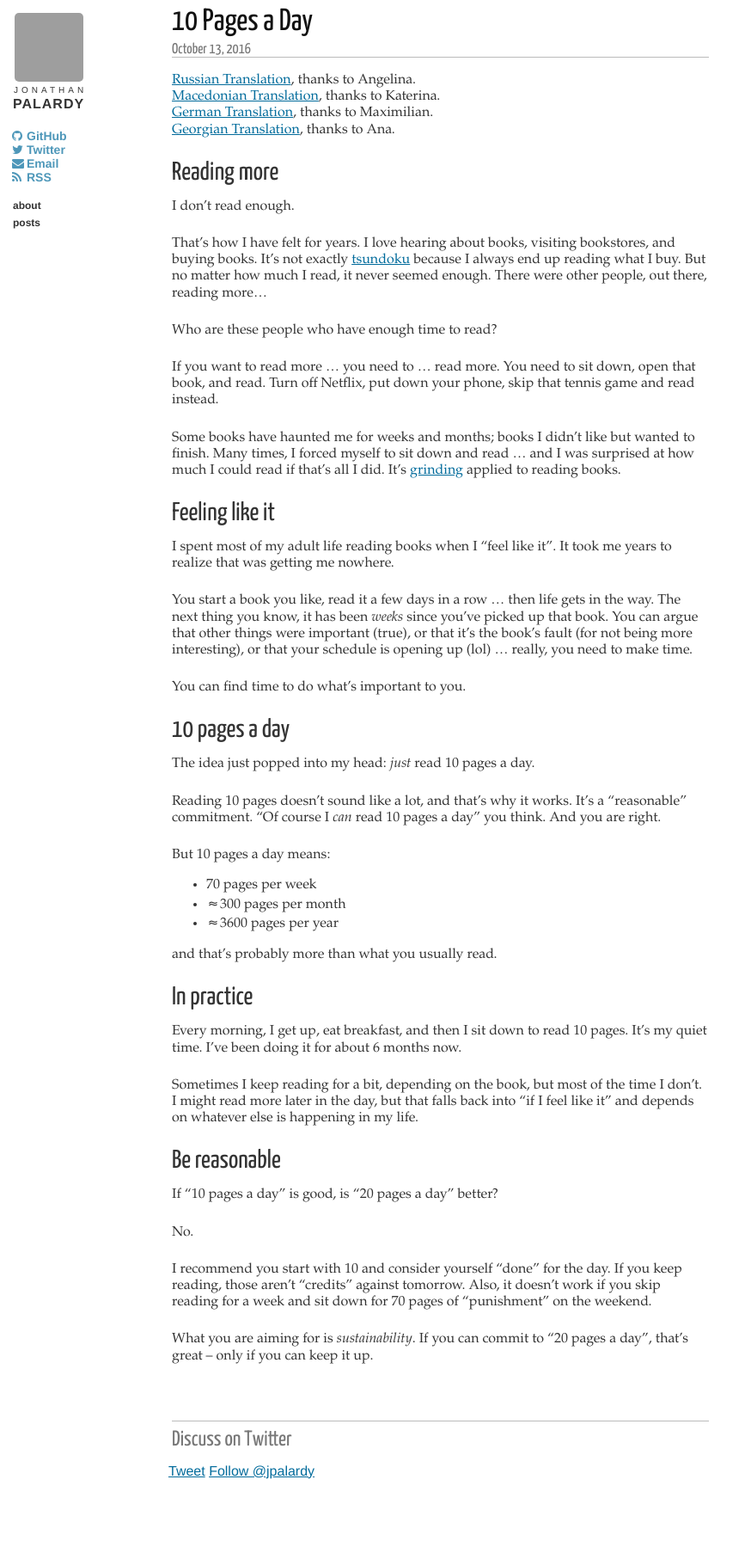
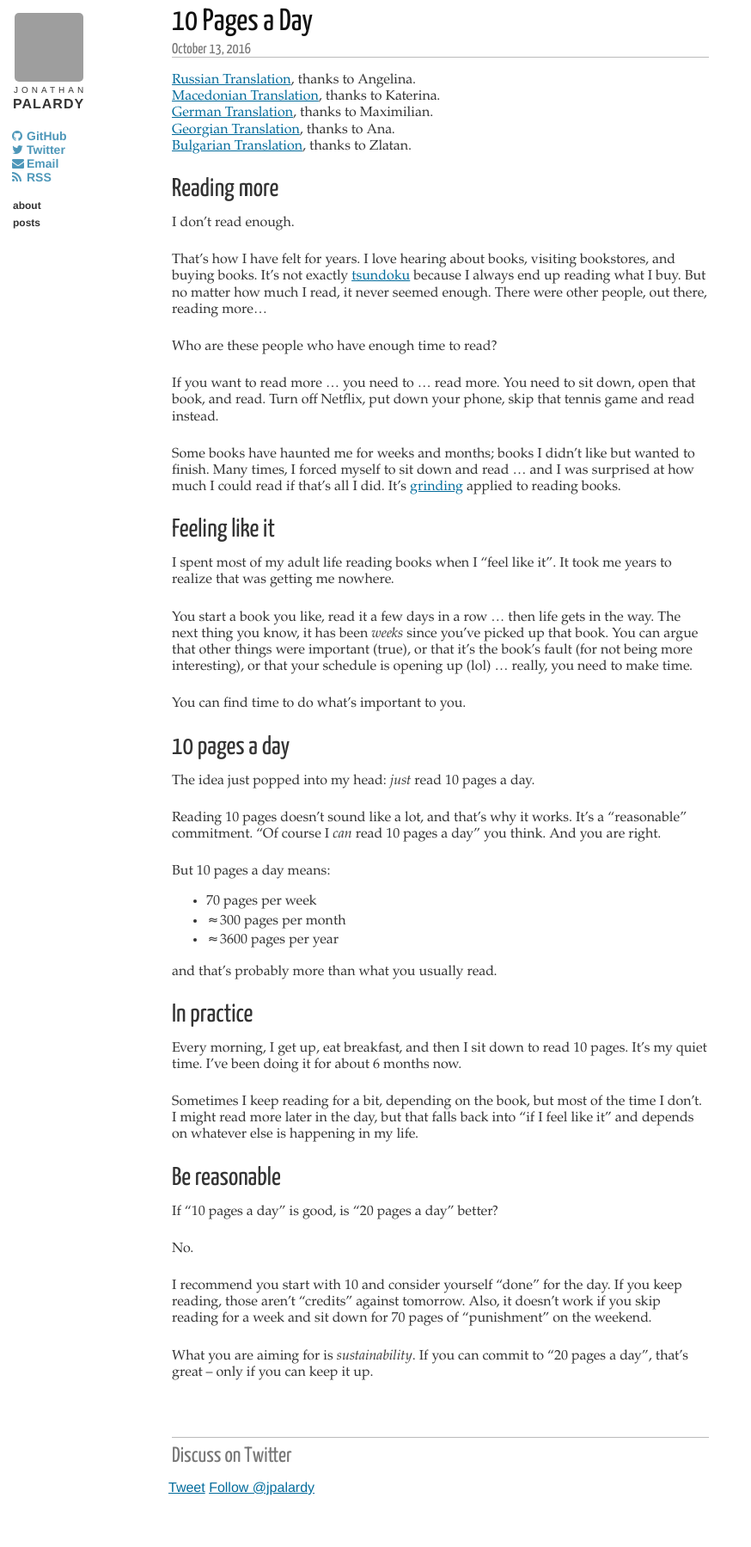
Before and after one commit to jpalardy/jpalardy.github.io, a Jekyll site: the page built from _posts/2016-10-13-10-pages-a-day.markdown, in a window 1280 px wide. Shown: the whole page at 86% size, without its empty margins (0-874 px from the left). Built offline with Jekyll 4.4.1, drawn with Linux system fonts in a browser that asks for light colours; comment, search, counter and statistics services are not loaded; grey boxes are pictures that could not be loaded.

Commit message:
Add Bulgarian translation link to "10 pages a day"

```diff
--- a/_posts/2016-10-13-10-pages-a-day.markdown
+++ b/_posts/2016-10-13-10-pages-a-day.markdown
@@ -8,6 +8,7 @@ category: posts
 [Macedonian Translation](http://sciencevobe.com/2019/10/25/10-pages-a-day/), thanks to Katerina.
 [German Translation](https://www.besserehaltung.de/10-seiten-pro-tag.html), thanks to Maximilian.
 [Georgian Translation](http://lpacode.com/10-pages-a-day/), thanks to Ana.
+[Bulgarian Translation](https://guideslib.com/publications/10-pages-a-day/), thanks to Zlatan.
 
 ## Reading more
 
```
